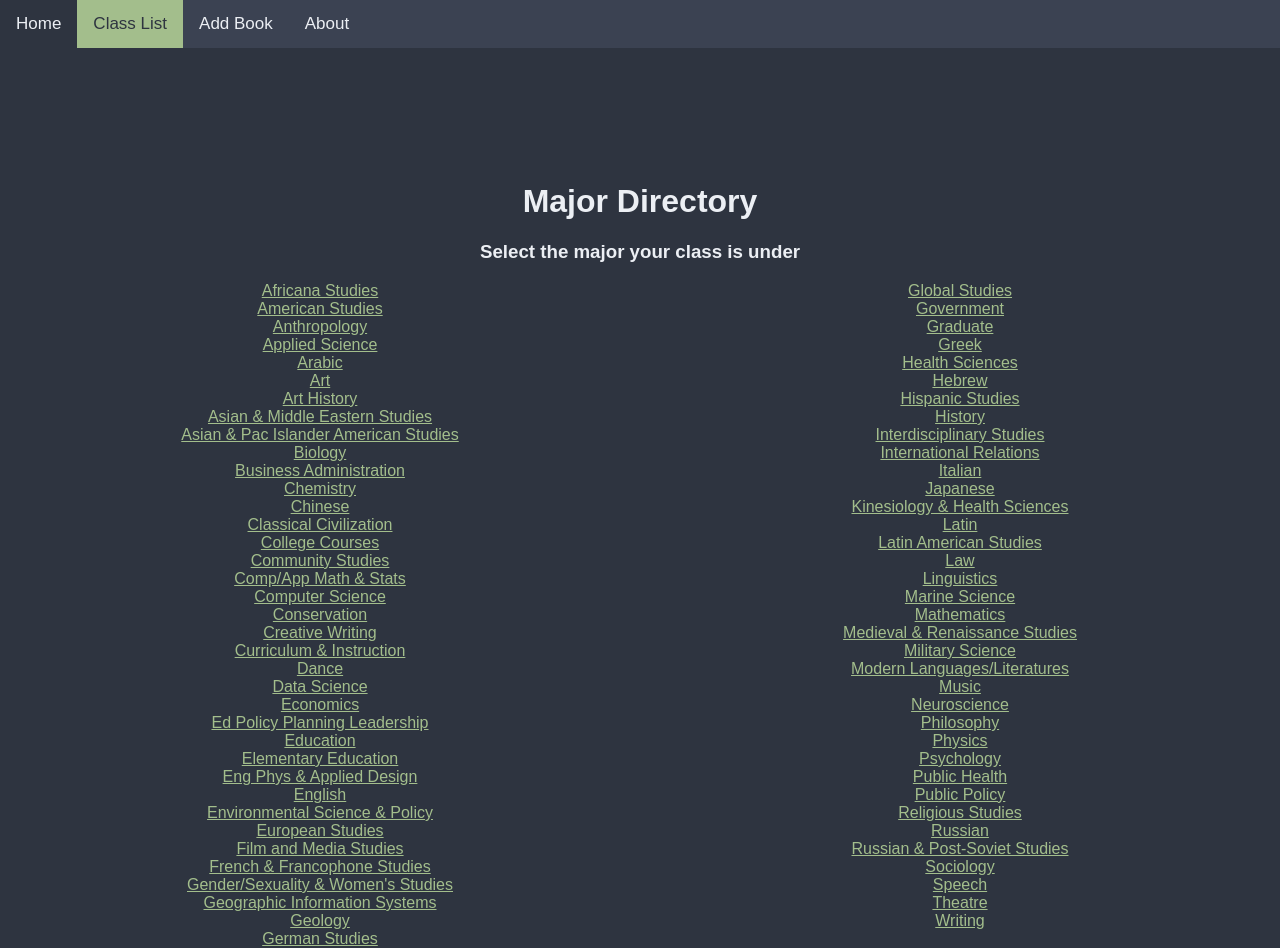
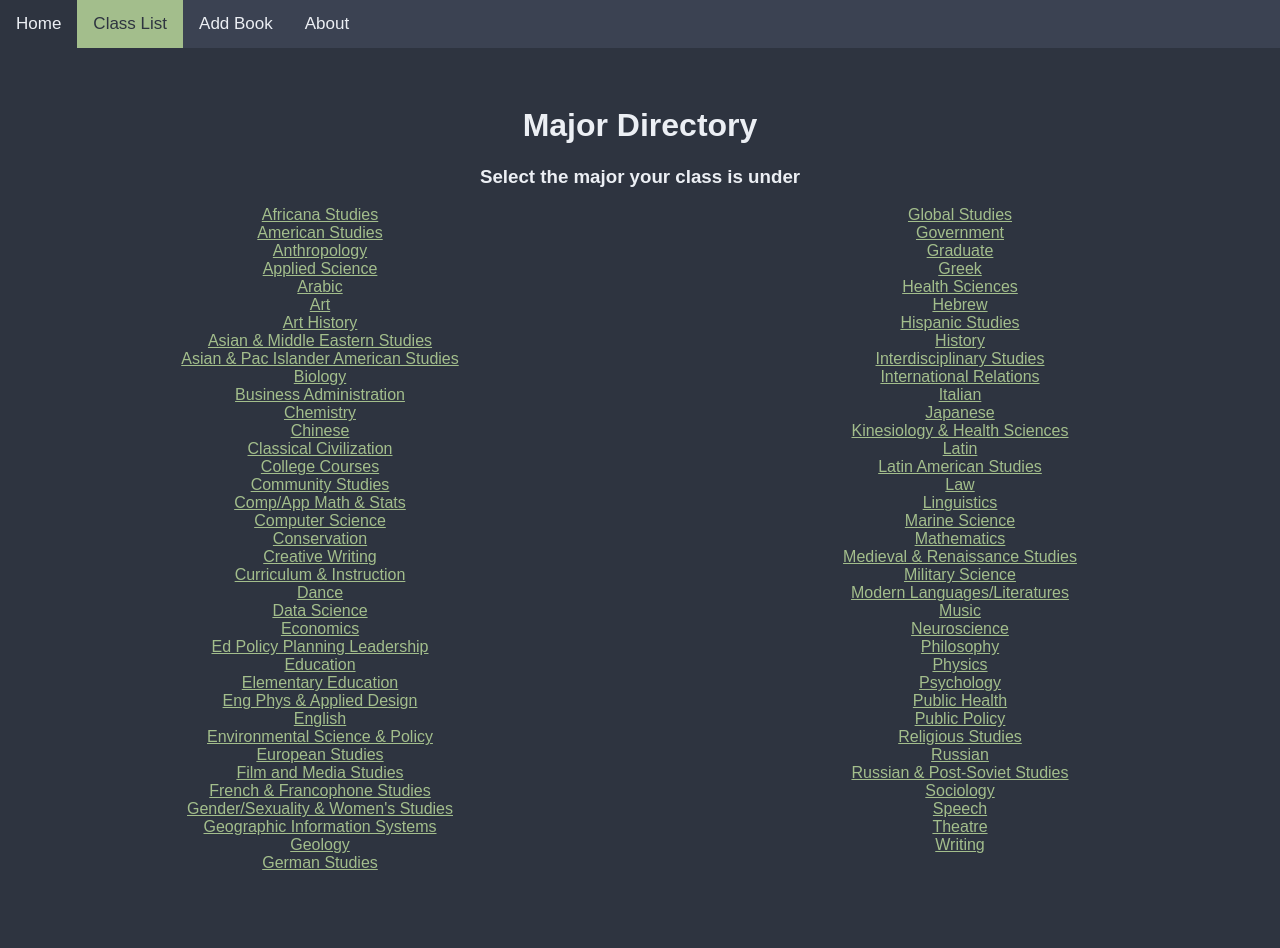
Before and after one commit to aaronamk/Nextbook, a Flask app: page /class-list in a window 1280 px wide. After the commit the page ends 870 px from the top, so only its background shows below. Run offline with Flask 2, Linux system fonts and the light colour scheme.

Commit message:
small formatting changes.

```diff
--- a/templates/major-directory.html
+++ b/templates/major-directory.html
@@ -6,21 +6,14 @@
 
 {% block body %}
 <style>
-  .col{
+  .col {
     float:left;
     width:50%;
   }
-  .wrap:after{
+  .wrap:after {
     content:"";
     display:table;
     clear: both;
-  }
-  .link{
-    color: var(--hl-bg);
-  }
-  .link:hover{
-    color: var(--bg0);
-    background-color: var(--hl-bg);
   }
 </style>
 <div class="center">
--- a/templates/top-bar.html
+++ b/templates/top-bar.html
@@ -26,6 +26,10 @@
         color: var(--fg2);
       }
 
+      .body {
+        padding-top: 1cm;
+      }
+
       .topnav {
         overflow: hidden;
         background-color: var(--bg1);
@@ -49,9 +53,17 @@
         color: var(--bg0);
       }
 
+      .link {
+        color: var(--hl-bg);
+      }
+
+      .link:hover {
+        color: var(--bg0);
+        background-color: var(--hl-bg);
+      }
+
       div.center {
         text-align: center;
-        padding-top: 3cm;
       }
 
       div.left {
@@ -77,7 +89,7 @@
       <a href="/about" {% block bar_about %}{% endblock %}>About</a>
     </div>
 
-    {% block body %}{% endblock %}
+    <div class="body">{% block body %}{% endblock %}</div>
 
   </body>
 </html>
```
